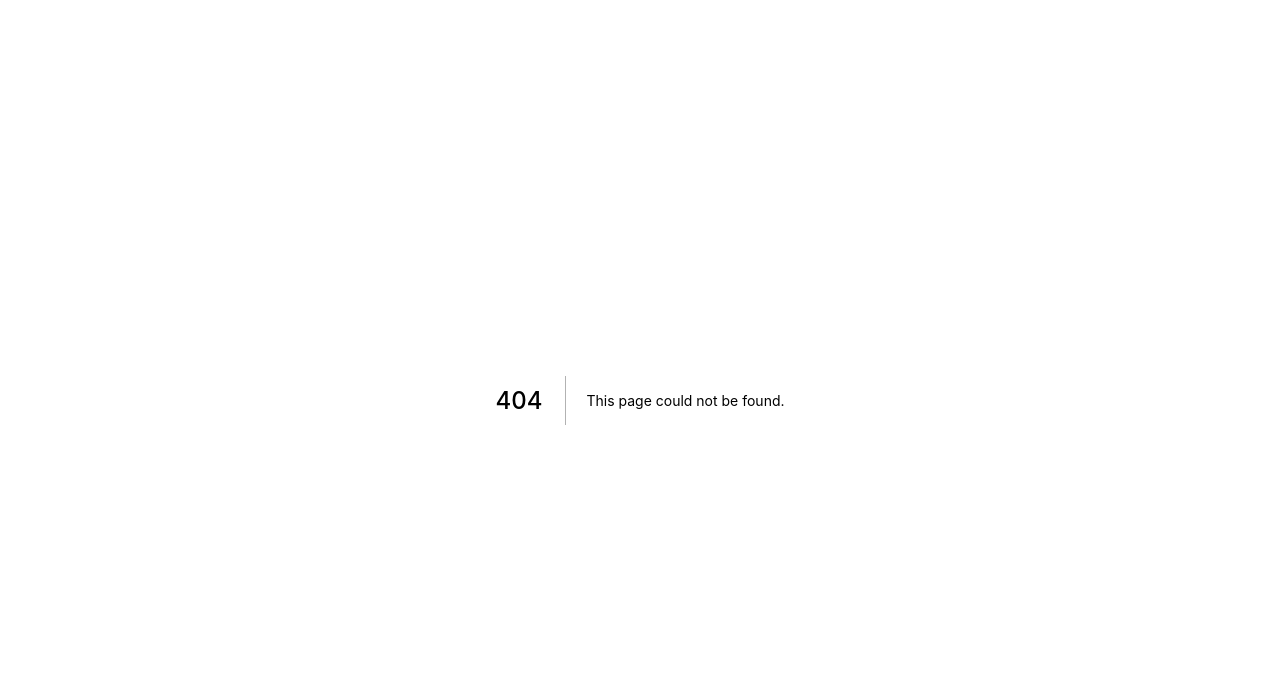
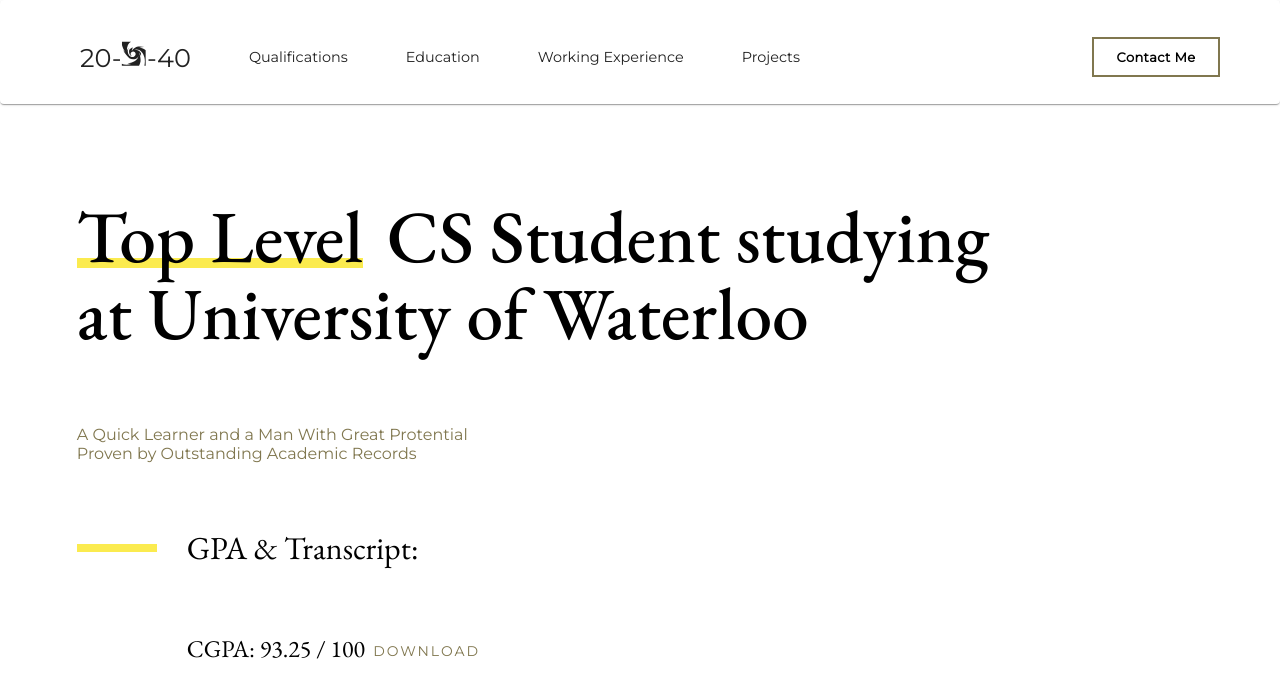
Before and after one commit to Feng-12138/personal_website, a Next.js app in the folder front_end/: page /education in a window 1280 px wide. Before the commit this address had no page. Shown: the top 696 px of the page. Built offline with nearby package versions, Linux system fonts and the light colour scheme.

Commit message:
doing education page

```diff
--- /dev/null
+++ b/front_end/component/CategorySeparator.tsx
@@ -0,0 +1,34 @@
+export const CategorySeparator = (props: { name: string }) => {
+  const { name } = props;
+  return (
+    <div
+      style={{
+        marginLeft: "6%",
+        marginTop: "5%",
+        alignItems: "center",
+        marginBottom: "5%",
+        display: "flex",
+      }}
+    >
+      <div
+        style={{
+          maxWidth: "5rem",
+          minWidth: "5rem",
+          minHeight: 8,
+          backgroundColor: "rgb(251, 235, 79)",
+          marginRight: 30,
+          maxHeight: 8,
+        }}
+      ></div>
+      <div
+        style={{
+          fontSize: "2rem",
+          fontFamily: "EB Garamond",
+          fontWeight: 400,
+        }}
+      >
+        {name}: &nbsp;
+      </div>
+    </div>
+  );
+};
--- /dev/null
+++ b/front_end/component/EducationBody.module.css
@@ -0,0 +1,8 @@
+.title {
+    padding-left: 6%;
+    font-size: 4.6rem;
+    font-weight: 500;
+    margin-top: 7rem;
+    line-height: 57%;
+    margin-bottom: 4.375rem;
+}
--- /dev/null
+++ b/front_end/component/EducationBody.tsx
@@ -0,0 +1,57 @@
+import HeadBar from "./fullHeader";
+import styles from "./qualificationBody.module.css";
+import { CategorySeparator } from "./CategorySeparator";
+import { GPAAndTranscript } from "./GPAAndTranscript";
+import "@fontsource/montserrat";
+require("typeface-eb-garamond");
+
+export const EducationBody = () => {
+  return (
+    <div style={{ width: "100vw" }}>
+      <HeadBar></HeadBar>
+      <div
+        className={styles.title}
+        style={{
+          fontFamily: "EB Garamond",
+          whiteSpace: "nowrap",
+        }}
+      >
+        <div>
+          <span
+            style={{
+              borderBottomColor: "rgb(251, 235, 79)",
+              borderBottomStyle: "solid",
+              borderBottomWidth: "0.625rem",
+              position: "absolute",
+            }}
+          >
+            Top Level
+          </span>
+          <span style={{ marginLeft: 310 }}>CS Student studying</span>
+        </div>
+        <div
+          style={{
+            marginTop: 35,
+            whiteSpace: "nowrap",
+          }}
+        >
+          {" "}
+          at University of Waterloo
+        </div>
+      </div>
+      <div
+        style={{
+          paddingLeft: "6%",
+          marginTop: 90,
+          fontFamily: "montserrat",
+          color: "#80774f",
+        }}
+      >
+        <div>A Quick Learner and a Man With Great Protential </div>
+        <div>Proven by Outstanding Academic Records</div>
+      </div>
+      <CategorySeparator name={"GPA & Transcript"}></CategorySeparator>
+      <GPAAndTranscript></GPAAndTranscript>
+    </div>
+  );
+};
--- /dev/null
+++ b/front_end/component/GPAAndTranscript.tsx
@@ -0,0 +1,39 @@
+import "@fontsource/montserrat";
+require("typeface-eb-garamond");
+import { Button } from "@mui/material";
+import Link from "next/link";
+export const GPAAndTranscript = () => {
+  return (
+    <div
+      style={{
+        marginTop: 50,
+        marginLeft: "6%",
+        marginRight: "6%",
+        display: "flex",
+      }}
+    >
+      <span
+        style={{
+          fontFamily: "EB Garamond",
+          marginLeft: "6.875rem",
+          fontSize: 24,
+        }}
+      >
+        CGPA: 93.25 / 100
+      </span>
+      <Button
+        style={{
+          borderRadius: 0,
+          color: "#80774f",
+          fontFamily: "montserrat",
+          fontWeight: 500,
+          letterSpacing: 2,
+        }}
+      >
+        <Link href="/SSR_TSRPT.pdf" target="_blank">
+          Download
+        </Link>
+      </Button>
+    </div>
+  );
+};
--- a/front_end/package.json
+++ b/front_end/package.json
@@ -17,6 +17,8 @@
     "react": "18.2.0",
     "react-dom": "18.2.0",
     "react-icons": "^4.4.0",
+    "react-pdf": "^6.2.2",
+    "react-router-dom": "^6.8.0",
     "typeface-eb-garamond": "^1.1.13"
   },
   "devDependencies": {
--- /dev/null
+++ b/front_end/pages/education/index.tsx
@@ -0,0 +1,6 @@
+import { EducationBody } from "../../component/EducationBody";
+export const EducationPage = () => {
+  return <EducationBody />;
+};
+
+export default EducationPage;
```
Also changed, not shown: 2 other files (tests, documents, lock files or other folders).
